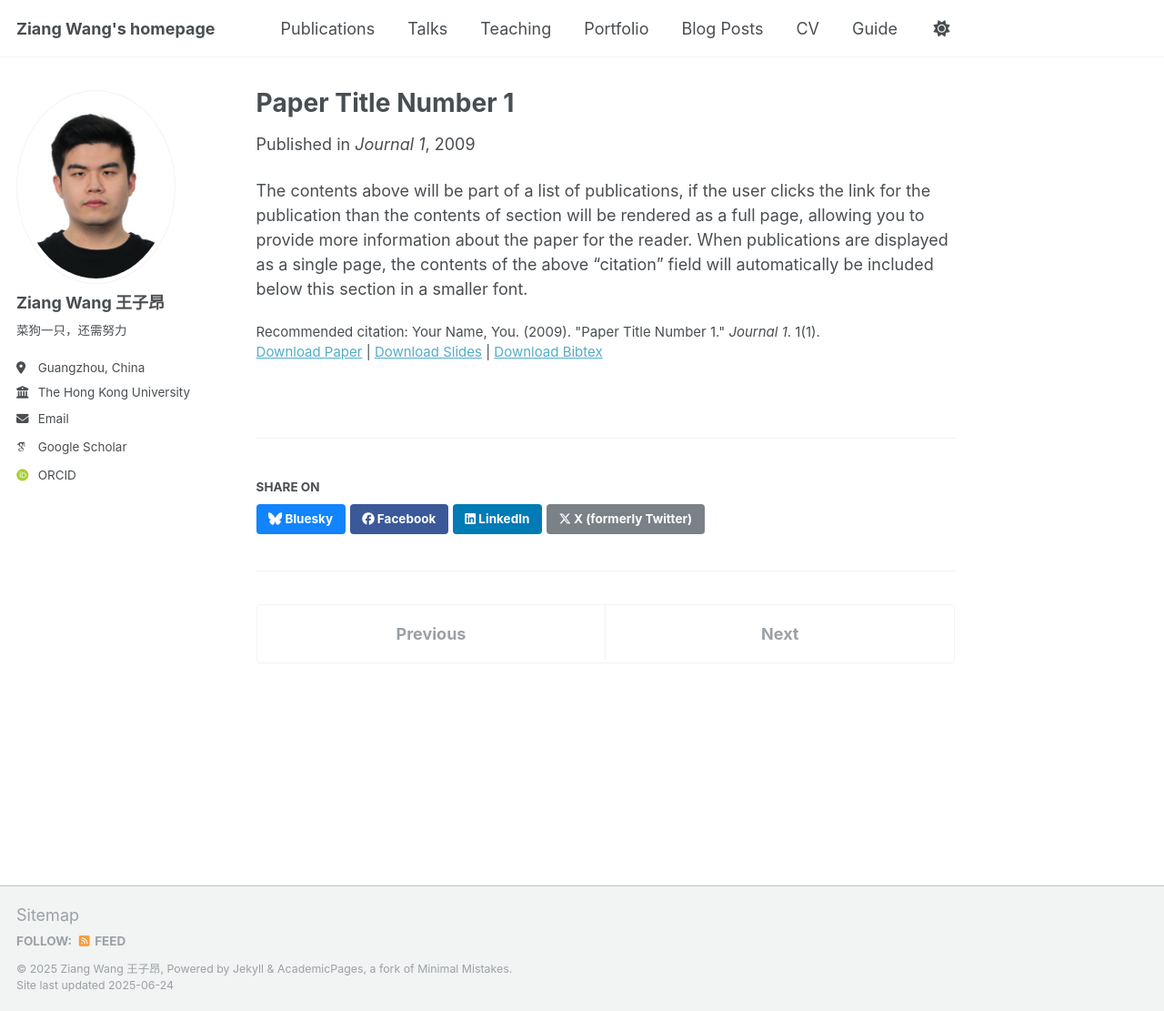
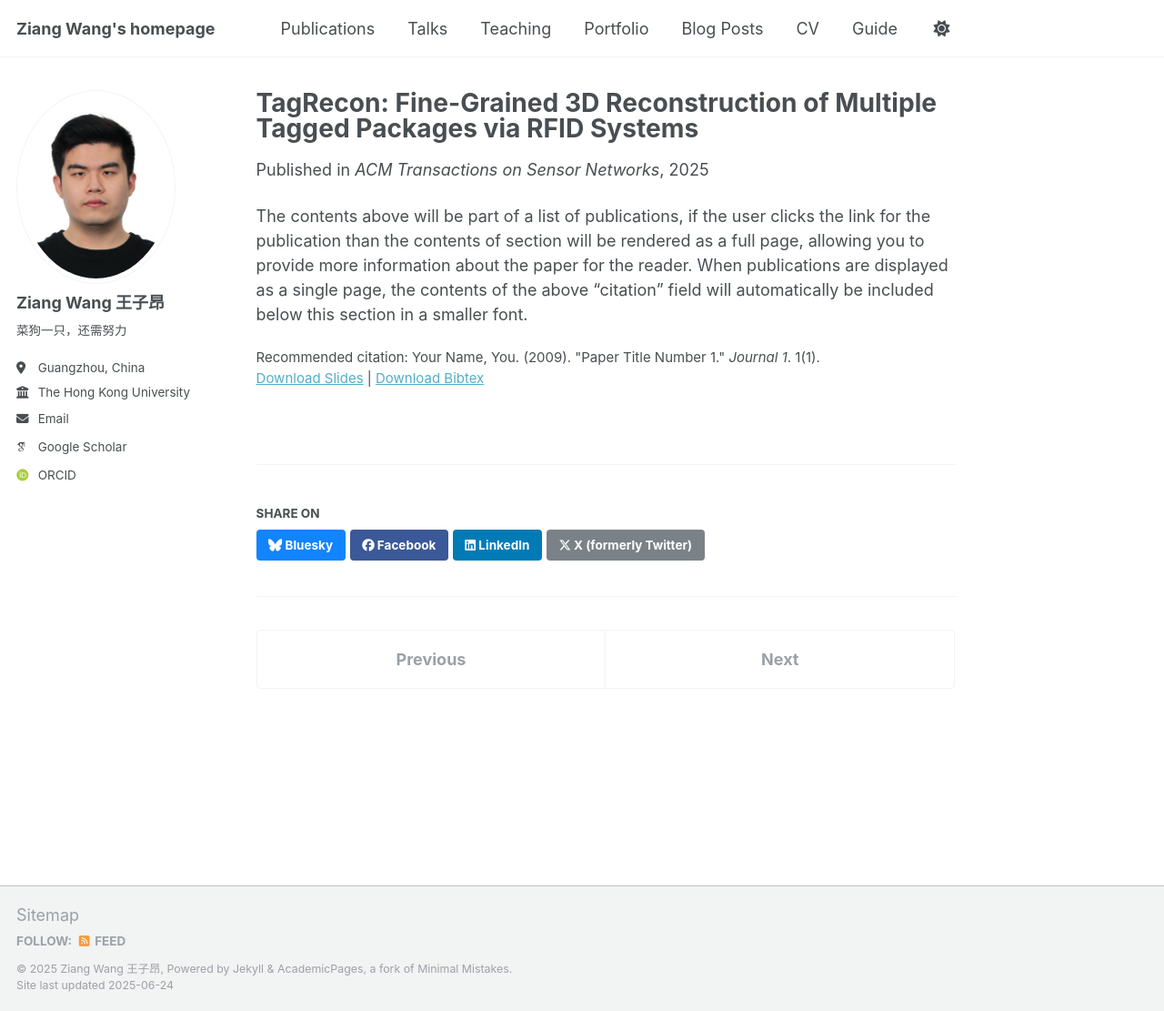
Before and after one commit to oscarWlde/oscarWlde.github.io, a Jekyll site: the page built from _publications/2009-10-01-paper-title-number-1.md, in a window 1280 px wide and 1111 px high. Shown: the whole window at 91% size. Built offline with Jekyll 4.4.1, drawn with Linux system fonts in a browser that asks for light colours; some web fonts are replaced.

Commit message:
Update 2009-10-01-paper-title-number-1.md

```diff
--- a/_publications/2009-10-01-paper-title-number-1.md
+++ b/_publications/2009-10-01-paper-title-number-1.md
@@ -1,13 +1,12 @@
 ---
-title: "Paper Title Number 1"
+title: "TagRecon: Fine-Grained 3D Reconstruction of Multiple Tagged Packages via RFID Systems"
 collection: publications
 category: manuscripts
 permalink: /publication/2009-10-01-paper-title-number-1
-excerpt: 'This paper is about the number 1. The number 2 is left for future work.'
-date: 2009-10-01
-venue: 'Journal 1'
+excerpt: #'This paper is about the number 1. The number 2 is left for future work.'
+date: 'March 2025'
+venue: 'ACM Transactions on Sensor Networks'
 slidesurl: 'http://academicpages.github.io/files/slides1.pdf'
-paperurl: 'http://academicpages.github.io/files/paper1.pdf'
 bibtexurl: 'http://academicpages.github.io/files/bibtex1.bib'
 citation: 'Your Name, You. (2009). &quot;Paper Title Number 1.&quot; <i>Journal 1</i>. 1(1).'
 ---
```
